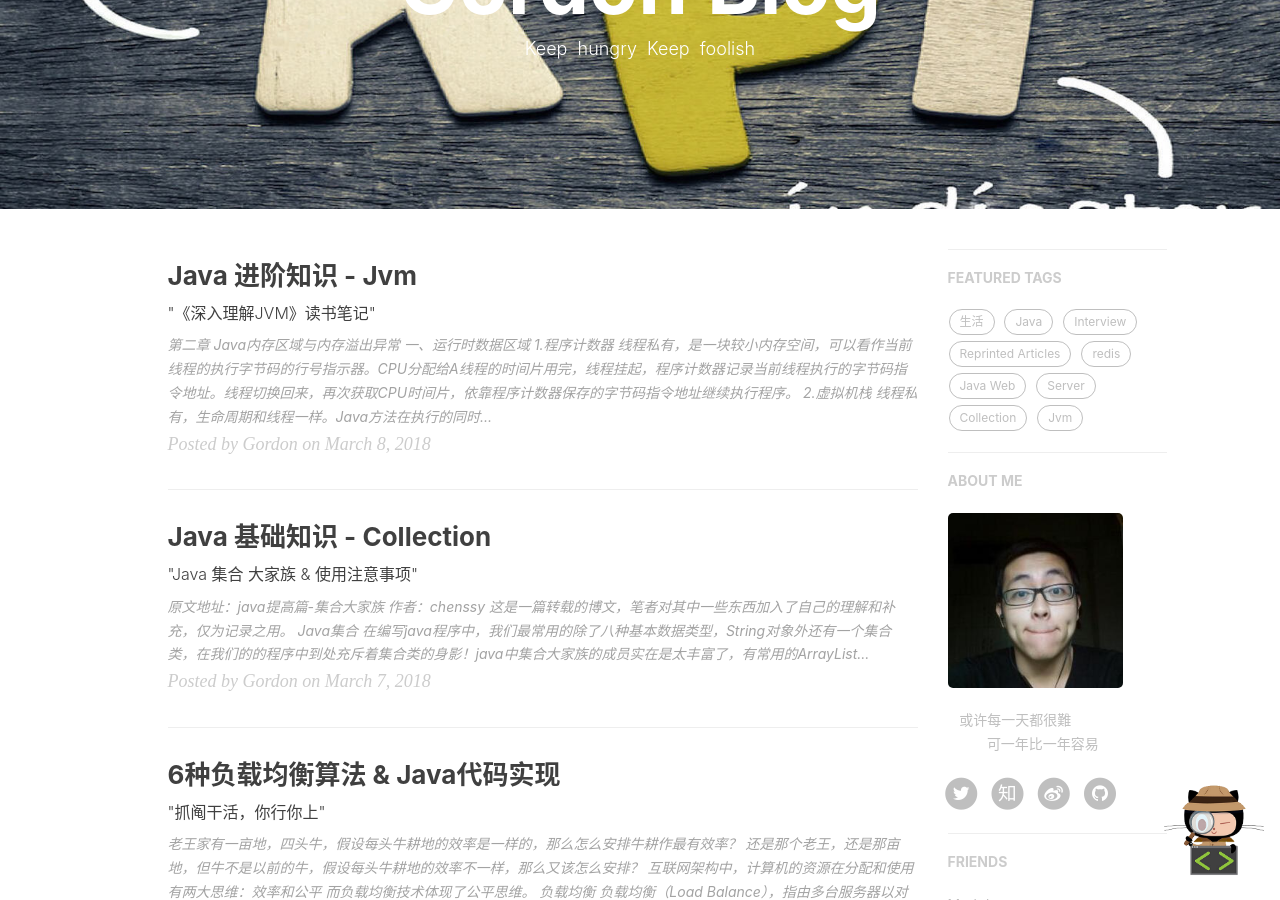
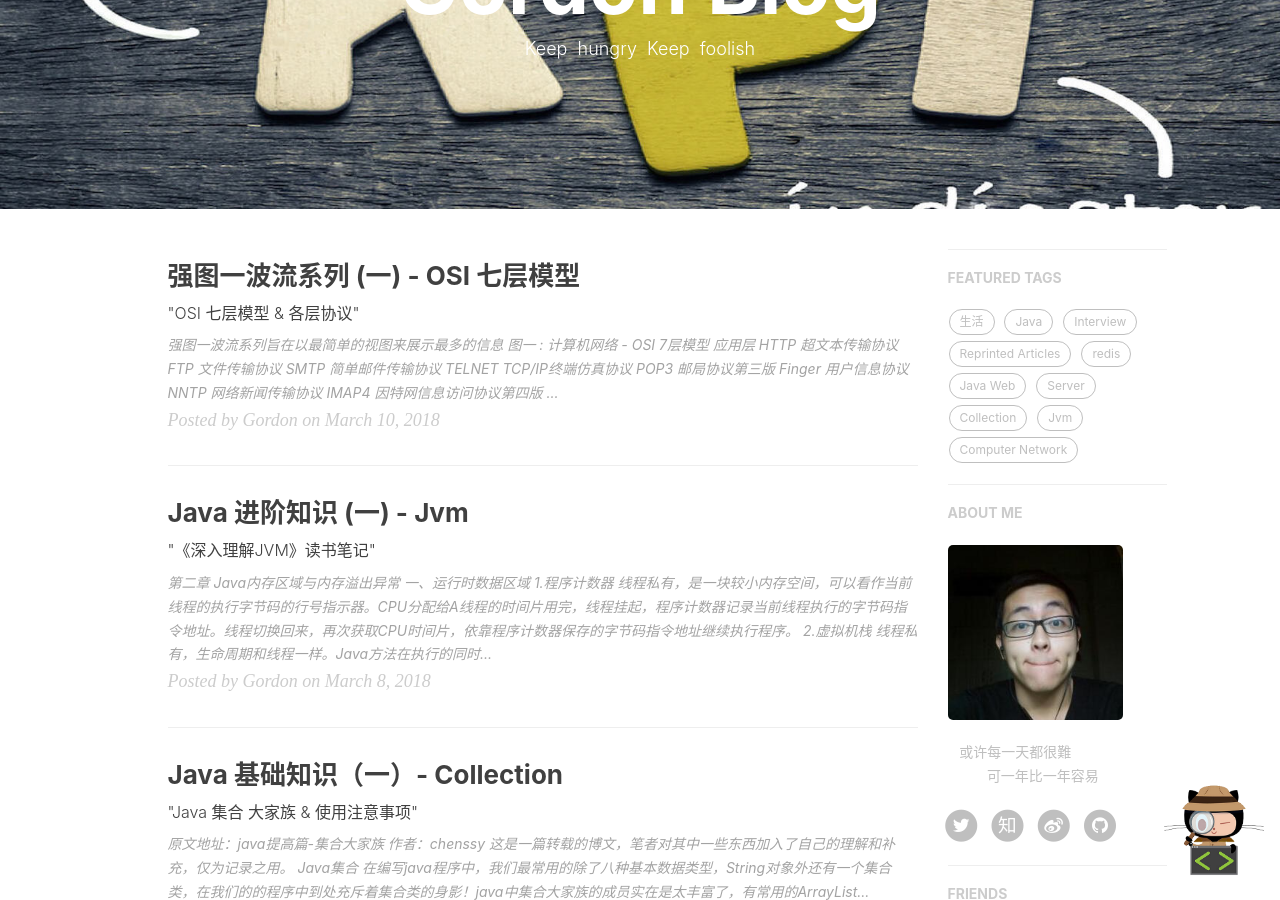
Before and after one commit to Gordon-Deng/Gordon-Deng.github.io, a Jekyll site: the page built from index.html, in a window 1280 px wide and 900 px high, scrolled down 209 px. Built offline with Jekyll 4.4.1, drawn with Linux system fonts in a browser that asks for light colours; nearby versions of some CDN libraries; the list of posts is cut into pages by our own code; comment, search, counter and statistics services are not loaded; some of the changed lines change nothing that is shown.

Commit message:
blog-add_onemap-network

```diff
--- a/_posts/2018-03-07-collection.md
+++ b/_posts/2018-03-07-collection.md
@@ -1,6 +1,6 @@
 ---
 layout:     post
-title:      "Java 基础知识 - Collection "
+title:      "Java 基础知识（一）- Collection "
 subtitle:   "\"Java 集合 大家族 & 使用注意事项\""
 date:       2018-03-07 12:00:00
 author:     "Gordon"
--- a/_posts/2018-03-08-jvm.markdown
+++ b/_posts/2018-03-08-jvm.markdown
@@ -1,6 +1,6 @@
 ---
 layout:     post
-title:      "Java 进阶知识 - Jvm "
+title:      "Java 进阶知识 (一) - Jvm "
 subtitle:   "\"《深入理解JVM》读书笔记\""
 date:       2018-03-08 12:00:00
 author:     "Gordon"
--- /dev/null
+++ b/_posts/2018-03-10-onemap-network.markdown
@@ -0,0 +1,139 @@
+---
+layout:     post
+title:      "强图一波流系列  (一)  - OSI 七层模型 "
+subtitle:   "\"OSI 七层模型 & 各层协议\""
+date:       2018-03-10 12:00:00
+author:     "Gordon"
+header-img: "img/in-post/2018-03-10-onemap-network/onemap-network-bg.jpg"
+catalog: true
+tags:
+    - Java
+    - Computer Network
+---
+
+
+> 强图一波流系列旨在以最简单的视图来展示最多的信息
+>
+> 图一 : 计算机网络 - OSI 7层模型
+
+![](/img/in-post/2018-03-10-onemap-network/onemap-network-main.jpg)
+
+## 应用层
+* HTTP 超文本传输协议
+* FTP 文件传输协议
+* SMTP 简单邮件传输协议
+* TELNET TCP/IP终端仿真协议
+* POP3 邮局协议第三版
+* Finger 用户信息协议
+* NNTP 网络新闻传输协议
+* IMAP4 因特网信息访问协议第四版
+* LPR UNIX 远程打印协议
+* Rwho UNIX 远程 Who协议
+* Rexec UNIX远程执行协议
+* Login UNIX 远程登陆协议
+* RSH UNIX 远程Shell协议
+* NTF HP网络文件传输协议
+* RDA HP 远程数据库访问协议
+* VT 虚拟终端仿真协议
+* RFA HP 远程文件访问协议
+* RPC Remote Process Comm.
+* S-HTTP 安全超文本传输协议
+* GDP网关发现协议
+* X-Window
+* CMOT 基于TCP/IP的CMIP协议
+* SOCKS 安全套接字协议
+* FANP流属性通知协议
+* SLP服务定位协议
+* MSN微软网络服务
+* Radius 远程用户拨号认证服务协议
+* DNS 域名系统
+* NFS网络文件系统协议
+* NIS SUN 网络信息系统协议
+* R-STAT SUN远程状态协议
+* NSM SUN 网络状态监测协议
+* PMAP SUN 端口映射协议
+* Mount
+* LPR UNIX远程打印协议
+* 常用UDP协议的应用层服务
+* BOOTP引导协议
+* DHCP动态主机配套协议
+* NTP网络时间协议
+* TFTP简单文件传输协议
+* SNMP简单网络管理协议
+
+## 表示层
+* DECnet NSP
+* LPP 轻量级表示协议
+* NBSSN NetBIOS会话服务协议
+* XDP外部数据表示协议
+* IPX
+
+## 会话层
+* SSL 安全套接字层协议
+* TLS传输层安全协议
+* DAP目录访问协议
+* LDAP轻量级目录访问协议
+* RPC远程过程调用协议
+* VINES NETRPC
+* VFRP
+* NeTBIOS
+* IPX
+
+## 传输层
+* XOT 基于tcp之上的X协议
+* Van Jacobson 压缩TCP协议
+* ISO-DE ISO 开发环境-------->NetBISO
+* TALI 传输适配层接口协议
+* DSI、NetBIOS、IP NeTBIOS、ISO-TP SSP、SMB、MSRPC
+* UDP用户数据报协议
+* RUDP可靠的用户数据报协议
+* Mobile IP 移动IP协议
+
+## 网络层
+* IP/IPv6 互联网协议/互联网协议第六版
+* ICMPv6互联网控制信息协议第六版
+* ICMP互联网控制信息协议
+* IGMP 互联网组管理协议
+* SLIP 串行线路IP协议
+* 安全协议
+* AH 认证头协议
+* ESP 安装封装有效载荷协议
+* 路由协议
+* EGP 外部网关协议
+* OSPF 开放最短路径优先协议
+* IGRP 内部网关路由协议
+* NHRP 下一跳解析协议
+* IE-IRGP 增强内部网关路由选择协议
+* RIPng for IPv6 IPv6路由信息协议
+* GGP 网关到网关协议
+* VRRP 虚拟路由器冗余协议
+* PGM 实际通用组播协议
+* RSVP 资源预留协议
+* PIM-DM 密集模式独立组播协议
+* DVMRP 距离矢量组播路由协议
+* RIP2 路由信息协议第二版
+* PIM-SM 稀疏模式独立组播协议
+* MOSPF 组播开放最短路径优先协议
+
+## 数据链路层
+* MPLS 多协议标签交换协议
+* XTP 压缩传输协议
+* DCAP 数据转换客户访问协议
+* SLE 串行连接封装协议
+* IPinIP IP套IP封装协议
+* 隧道协议
+* PPTP点对点隧道协议
+* L2F第二层转发协议
+* L2TP 第二层隧道协议
+* ATMP接入隧道管理协议
+* Cisco 协议
+* CDP 思科发现协议
+* CGMP 思科组管理协议
+* 地址解析协议
+* ARP地址解析协议
+* RAR逆向地址解析协议
+
+## 物理层
+* IEEE 802.2
+* Ethernet v.2
+* Internetwork
```
Also changed, not shown: img/in-post/2018-03-10-onemap-network/onemap-network-bg.jpg (added), img/in-post/2018-03-10-onemap-network/onemap-network-main.jpg (added).
